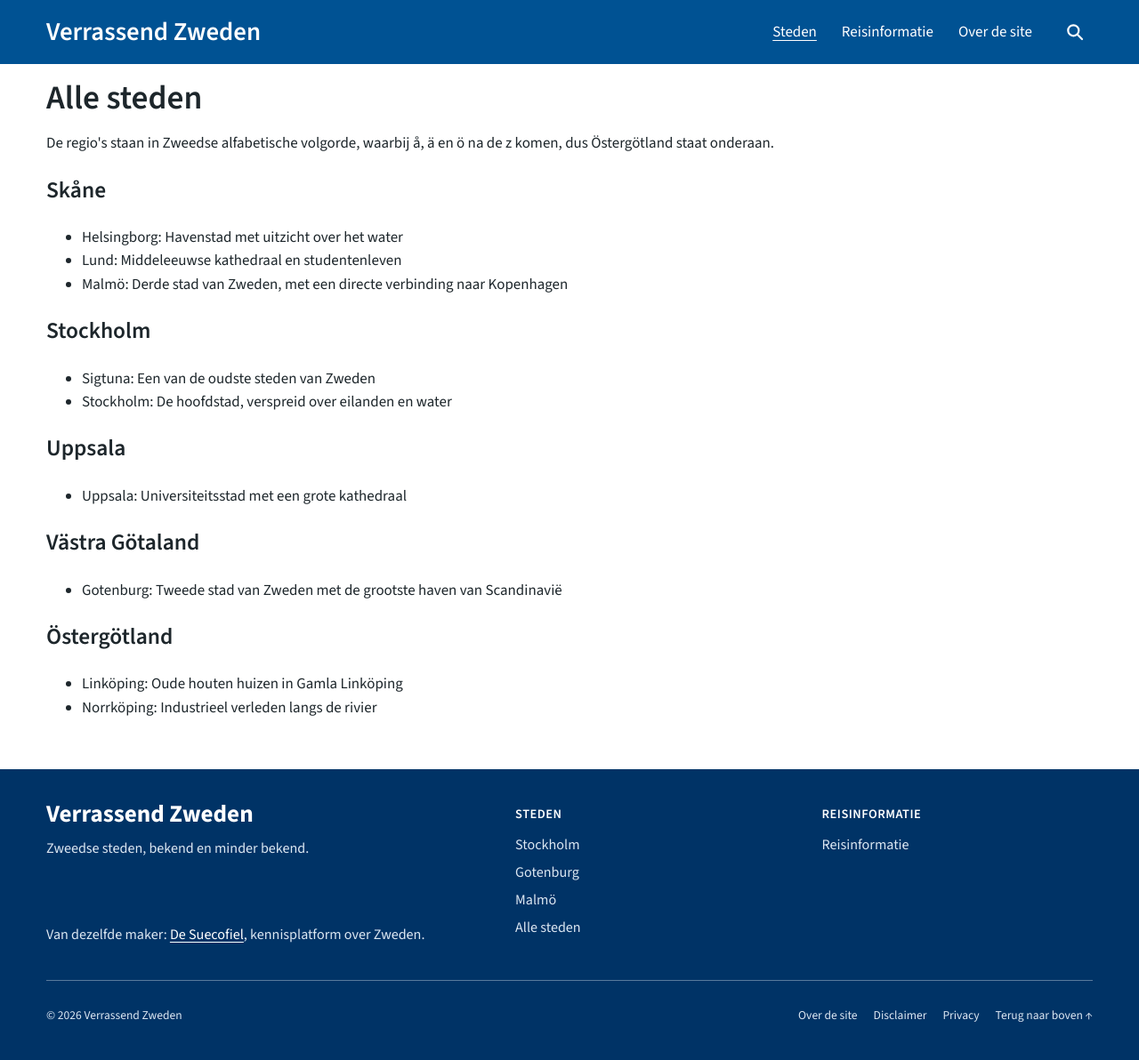
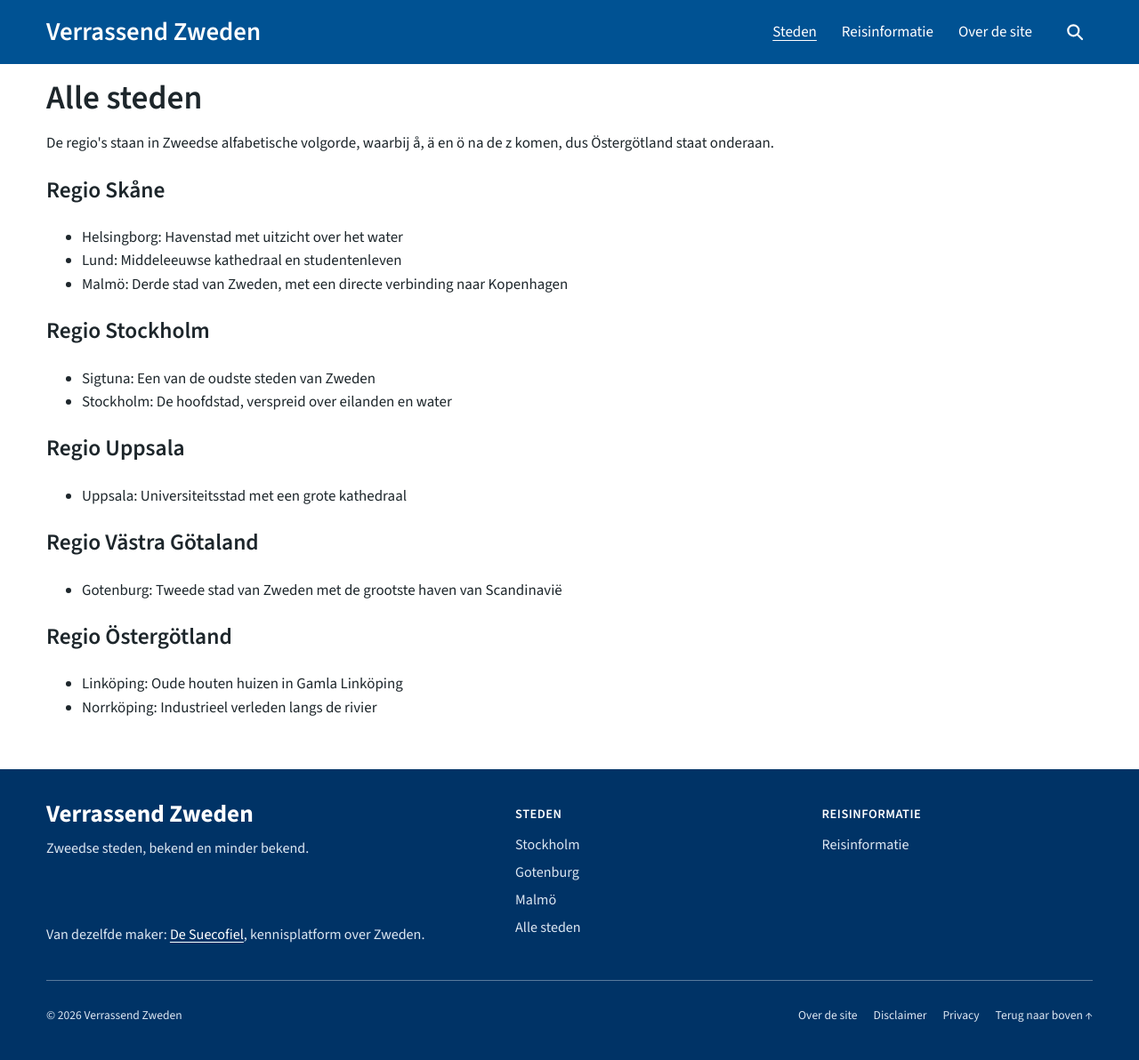
Before and after one commit to verrassendzweden/verrassendzweden.github.io, a Jekyll site: the page built from steden.html, in a window 1280 px wide. Shown: the whole page at 89% size. Built offline with Jekyll 4.4.1, drawn with Linux system fonts in a browser that asks for light colours.

Commit message:
Add files via upload

```diff
--- a/_layouts/standaard.html
+++ b/_layouts/standaard.html
@@ -117,7 +117,7 @@
   <script>
     var zoekindex = [
     {% for s in site.data.steden %}
-      { titel: {{ s.naam | jsonify }}, label: {{ s.regio | jsonify }}, tekst: {{ s.regel | default: '' | append: ' ' | append: s.zoekwoorden | jsonify }}, url: {{ '/' | append: s.bestand | append: '.html' | relative_url | jsonify }} },
+      { titel: {{ s.naam | jsonify }}, label: {{ "Regio " | append: s.regio | jsonify }}, tekst: {{ s.regel | default: '' | append: ' ' | append: s.zoekwoorden | jsonify }}, url: {{ '/' | append: s.bestand | append: '.html' | relative_url | jsonify }} },
     {% endfor %}
       { titel: "Alle steden", label: "Pagina", tekst: "overzicht steden regio", url: {{ '/steden.html' | relative_url | jsonify }} },
       { titel: "Reisinformatie", label: "Pagina", tekst: "reizen vervoer wanneer gaan vliegen trein auto seizoenen daglicht weer", url: {{ '/reisinformatie.html' | relative_url | jsonify }} },
--- a/privacy.html
+++ b/privacy.html
@@ -1,7 +1,7 @@
 ---
 layout: standaard
 title: Privacy
-description: Privacy op Verrassend Zweden: geen cookies en geen statistieken. Wat er gebeurt met het IP-adres van bezoekers bij de hosting en de wisselkoers.
+description: "Privacy op Verrassend Zweden: geen cookies en geen statistieken. Wat er gebeurt met het IP-adres van bezoekers bij de hosting en de wisselkoers."
 menu: privacy
 ---
 
--- a/steden.html
+++ b/steden.html
@@ -11,7 +11,7 @@ klasse: breedpagina
 
 {% assign regios = site.data.steden | group_by: "regio" %}
 {% for regio in regios %}
-<h2>{{ regio.name }}</h2>
+<h2>Regio {{ regio.name }}</h2>
 <ul>
   {% for stad in regio.items %}
   <li>{{ stad.naam }}: {{ stad.regel }}</li>
```
